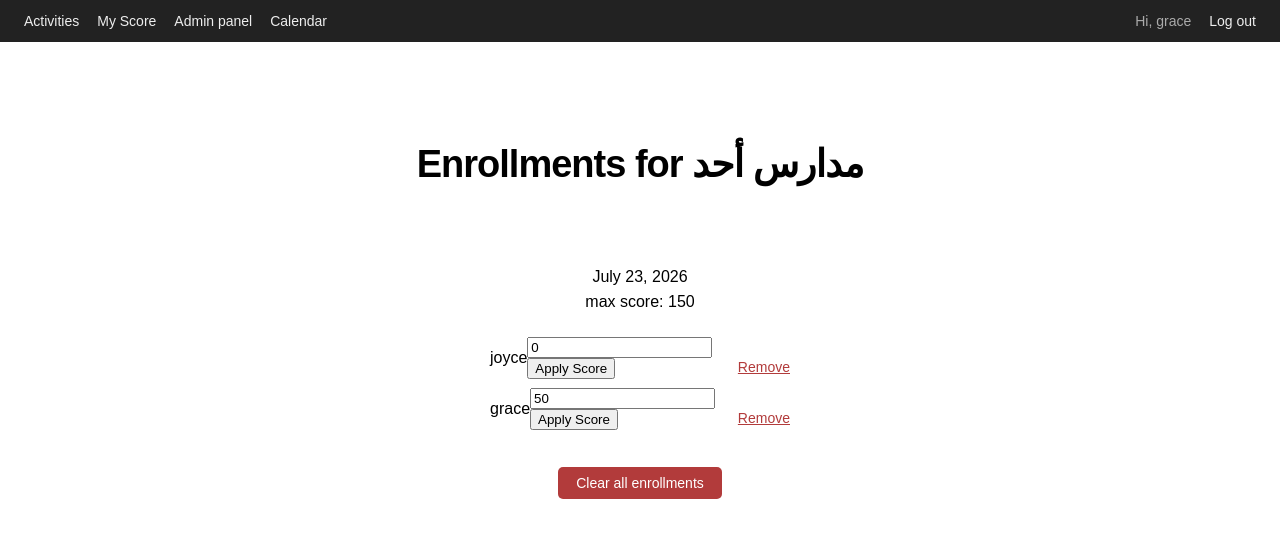
After one commit to Grace-Emad/weeklysite, a Django app: page /admin-panel/activities/1/enrollments/ in a window 1280 px wide. The commit adds this page. Shown: the top 538 px of the page. Run offline with Django 5.2, Linux system fonts and the light colour scheme; a user stored in the database is signed in; data comes from the database, SQL or seed files in the repository; both versions use the stored data as it was after the commit.

Commit message:
fixed score logic and added enrollment page for admins

```diff
--- a/activities/models.py
+++ b/activities/models.py
@@ -24,11 +24,12 @@ def create_or_update_profile(sender, instance, created, **kwargs):
 class Activity(models.Model):
     name = models.CharField(max_length=200)
     description = models.TextField(blank=True)
-    week_date = models.DateField(help_text="Which week/date this activity is for")
-    start_time = models.TimeField(blank=True, null=True, help_text="What time this activity starts")
-    end_time = models.TimeField(blank=True, null=True, help_text="What time this activity ends")
+    week_date = models.DateField()
+    start_time = models.TimeField(blank=True, null=True)
+    end_time = models.TimeField(blank=True, null=True)
     max_participants = models.PositiveIntegerField(default=4)
-    points = models.PositiveIntegerField(default=0, help_text="Points a user earns for enrolling in this activity")
+    points = models.PositiveIntegerField(default=0)
+    is_hidden = models.BooleanField(default=False)
     created_at = models.DateTimeField(auto_now_add=True)
 
     class Meta:
@@ -54,6 +55,7 @@ class Enrollment(models.Model):
     user = models.ForeignKey(User, on_delete=models.CASCADE, related_name='enrollments')
     activity = models.ForeignKey(Activity, on_delete=models.CASCADE, related_name='enrollments')
     enrolled_at = models.DateTimeField(auto_now_add=True)
+    final_score = models.PositiveIntegerField(default=0)
 
     class Meta:
         unique_together = ('user', 'activity')  # can't enroll twice in the same activity
--- a/activities/templates/activities/activity_list.html
+++ b/activities/templates/activities/activity_list.html
@@ -10,7 +10,7 @@
         {% for activity in activities %}
             <div class="act-contents {% if activity.is_full %}full{% endif %}">
                 <p>{{ activity.name }}</p>
-                <p>score: {{ activity.points }}</p>
+                <p>max score: {{ activity.points }}</p>
                 <p class="spots">{{ activity.spots_taken }} / {{ activity.max_participants }} spots filled</p>
 
                 {% if user.is_authenticated %}
--- /dev/null
+++ b/activities/templates/activities/admin_activity_enrollments.html
@@ -0,0 +1,41 @@
+{% extends 'activities/../../../activities/templates/activities/index.html' %}
+
+{% block title %}Enrollments - {{ activity.name }}{% endblock %}
+{% block content %}
+    <h1 class="main-heading">Enrollments for {{ activity.name }}</h1>
+    <p>{{ activity.week_date }}</p>
+    <p>max score: {{ activity.points }}</p>
+
+    <br>
+
+    {% if enrollments %}
+        <ul class="enrolled-list">
+            {% for enrollment in enrollments %}
+                <li>
+                    {{ enrollment.user.username }}
+                    <br>
+                    <form action="{% url 'admin_apply_score' activity.id enrollment.user.id %}" method="post" class="inline-form">
+                        {% csrf_token %}
+                        <input type="number" id="score" name="score" placeholder="150" value="{{ enrollment.final_score }}">
+                        <button type="submit">Apply Score</button>
+                    </form>
+                    <form action="{% url 'admin_activity_remove_enrollment' activity.id enrollment.user.id %}" method="post" class="inline-form">
+                        {% csrf_token %}
+                        <br>
+                        <button type="submit" class="danger-link-button">Remove</button>
+                    </form>
+                <br>
+                </li>
+            {% endfor %}
+        </ul>
+        <form action="{% url 'admin_activity_clear_enrollments' activity.id %}" method="post"
+              onsubmit="return confirm('Remove everyone enrolled in {{ activity.name }}? This can\'t be undone.');">
+            {% csrf_token %}
+            <button type="submit" class="btn danger-btn">Clear all enrollments</button>
+        </form>
+    {% else %}
+        <p>No one is enrolled in this activity yet.</p>
+    {% endif %}
+
+    <p><a href="{% url 'admin_dashboard' %}">&larr; Back to admin panel</a></p>
+{% endblock %}
--- a/activities/templates/activities/my_score.html
+++ b/activities/templates/activities/my_score.html
@@ -12,7 +12,7 @@
             <div class="act-contents">
                 <p>{{ enrollment.activity.name }}</p>
                 <p>{{ enrollment.activity.week_date }}</p>
-                <p>score: {{ enrollment.activity.points }}</p>
+                <p>my score: {{ enrollment.final_score }} / {{ enrollment.activity.points }}</p>
             </div>
         {% empty %}
             <p>You haven't enrolled in any activities yet.</p>
--- a/activities/urls.py
+++ b/activities/urls.py
@@ -16,6 +16,15 @@ urlpatterns = [
     path('admin-panel/activities/new/', views.admin_activity_create, name='admin_activity_create'),
     path('admin-panel/activities/<int:activity_id>/edit/', views.admin_activity_edit, name='admin_activity_edit'),
     path('admin-panel/activities/<int:activity_id>/delete/', views.admin_activity_delete, name='admin_activity_delete'),
+    path('admin-panel/activities/<int:activity_id>/toggle-hidden/', views.admin_activity_toggle_hidden, name='admin_activity_toggle_hidden'),
+    path('admin-panel/activities/<int:activity_id>/enrollments/', views.admin_activity_enrollments,
+         name='admin_activity_enrollments'),
+    path('admin-panel/activities/<int:activity_id>/enrollments/clear/', views.admin_activity_clear_enrollments,
+         name='admin_activity_clear_enrollments'),
+    path('admin-panel/activities/<int:activity_id>/enrollments/<int:user_id>/remove/',
+         views.admin_activity_remove_enrollment, name='admin_activity_remove_enrollment'),
+    path('admin-panel/activities/<int:activity_id>/enrollments/<int:user_id>/apply-score/',
+         views.admin_apply_score, name='admin_apply_score'),
     path('admin-panel/accounts/', views.admin_account_list, name='admin_account_list'),
     path('admin-panel/accounts/new/', views.admin_account_create, name='admin_account_create'),
     path('admin-panel/accounts/<int:user_id>/', views.admin_account_detail, name='admin_account_detail'),
--- a/activities/views.py
+++ b/activities/views.py
@@ -19,6 +19,13 @@ def _redirect_back(request, default='activity_list'):
         return redirect(next_url)
     return redirect(default)
 
+def _remove_enrollment(user, activity):
+    deleted, _ = Enrollment.objects.filter(user=user, activity=activity).delete()
+    if deleted:
+        profile = user.profile
+        profile.save()
+    return bool(deleted)
+
 # ---------- User-facing views ----------
 
 def activity_list(request):
@@ -26,7 +33,7 @@ def activity_list(request):
     Shows every activity, how many spots are taken/left. Anyone can view
     this page - only enrolling/leaving/viewing score requires login.
     """
-    activities = Activity.objects.all()
+    activities = Activity.objects.filter(is_hidden=False)
     my_enrolled_ids = set()
     if request.user.is_authenticated:
         my_enrolled_ids = set(
@@ -52,9 +59,8 @@ def enroll(request, activity_id):
         else:
             Enrollment.objects.create(user=request.user, activity=activity)
             profile = request.user.profile
-            profile.score += activity.points
             profile.save()
-            messages.success(request, f"You're enrolled in {activity.name}! +{activity.points} points")
+            messages.success(request, f"You're enrolled in {activity.name}!")
 
     return redirect('activity_list')
 
@@ -66,10 +72,6 @@ def unenroll(request, activity_id):
 
     if request.method == 'POST':
         deleted, _ = Enrollment.objects.filter(user=request.user, activity=activity).delete()
-        if deleted:
-            profile = request.user.profile
-            profile.score = max(profile.score - activity.points, 0)
-            profile.save()
         messages.info(request, f"You've left {activity.name}.")
 
     return redirect('activity_list')
@@ -86,8 +88,7 @@ def my_score(request):
         'my_enrollments': my_enrollments,
     })
 
-def calendar(request):
-    return render(request, 'activities/calendar.html');
+
 
 @login_required
 def activity_details(request, activity_id):
@@ -109,7 +110,8 @@ def admin_dashboard(request):
     activities = Activity.objects.all()
     return render(request, 'activities/admin_dashboard.html', {'activities': activities})
 
-
+def calendar(request):
+    return render(request, 'activities/calendar.html')
 @staff_required
 def admin_activity_create(request):
     if request.method == 'POST':
@@ -143,6 +145,13 @@ def admin_activity_edit(request, activity_id):
         'form': form, 'title': f'Edit {activity.name}',
     })
 
+@staff_required
+def admin_activity_toggle_hidden(request, activity_id):
+    activity = get_object_or_404(Activity, id=activity_id)
+    if request.method == 'POST':
+        activity.is_hidden = not activity.is_hidden
+        activity.save()
+    return redirect('admin_dashboard')
 
 @staff_required
 def admin_activity_delete(request, activity_id):
@@ -240,3 +249,64 @@ def admin_account_delete(request, user_id):
         'object_label': account.username,
         'cancel_url': 'admin_account_list',
     })
+
+@staff_required
+def admin_activity_enrollments(request, activity_id):
+    activity = get_object_or_404(Activity, id=activity_id)
+    enrollments = Enrollment.objects.filter(activity=activity).select_related('user')
+
+
+    return render(request, 'activities/admin_activity_enrollments.html', {
+        'activity': activity,
+        'enrollments': enrollments,
+    })
+
+
+@staff_required
+def admin_activity_remove_enrollment(request, activity_id, user_id):
+    activity = get_object_or_404(Activity, id=activity_id)
+    account = get_object_or_404(User, id=user_id)
+
+    if request.method == 'POST':
+        if _remove_enrollment(account, activity):
+            messages.info(request, f"Removed {account.username} from {activity.name}.")
+
+    return redirect('admin_activity_enrollments', activity_id=activity.id)
+
+def admin_activity_clear_enrollments(request, activity_id):
+    """Removes everyone enrolled in an activity at once - e.g. to reuse it next week."""
+    activity = get_object_or_404(Activity, id=activity_id)
+
+    if request.method == 'POST':
+        enrolled_users = list(User.objects.filter(enrollments__activity=activity))
+        for account in enrolled_users:
+            _remove_enrollment(account, activity)
+        messages.info(request, f"Cleared all enrollments for {activity.name}.")
+
+    return redirect('admin_activity_enrollments', activity_id=activity.id)
+
+@staff_required
+def admin_apply_score(request, activity_id, user_id):
+    activity = get_object_or_404(Activity, id=activity_id)
+    account = get_object_or_404(User, id=user_id)
+    enrollment = get_object_or_404(Enrollment, activity=activity, user=account)
+
+    if request.method == 'POST':
+        raw_score = request.POST.get('score')
+
+        if raw_score:
+            profile, _ = Profile.objects.get_or_create(user=account)
+            if(enrollment.final_score == 0):
+                profile.score += int(raw_score)
+            else:
+                profile.score -= enrollment.final_score
+                profile.score += int(raw_score)
+
+            profile.save()
+            enrollment.final_score = int(raw_score)
+            enrollment.save()
+            messages.info(request, "Score applied.")
+        else:
+            messages.info(request, f"Invalid score.")
+
+    return redirect('admin_activity_enrollments', activity_id=activity.id)
--- a/static/activities/style.css
+++ b/static/activities/style.css
@@ -239,3 +239,55 @@ header nav a:hover, header nav .link-button:hover {
     padding-bottom: 10rem;
     margin-bottom: 20rem;
 }
+
+.detail-card {
+    max-width: 400px;
+    margin: 2rem auto;
+}
+
+.enrolled-list {
+    max-width: 300px;
+    margin: 0 auto 2rem;
+    text-align: left;
+}
+
+.enrolled-list li {
+    padding: 4px 0;
+    border-bottom: 1px solid #ffffff;
+}
+
+
+
+/* ---- added: hide toggle, enrollment management ---- */
+
+.inline-form {
+    display: inline-block;
+    margin: 0;
+}
+
+.link-button-dark {
+    background: none;
+    border: none;
+    cursor: pointer;
+    font-size: 14px;
+    color: #222;
+    text-decoration: underline;
+    padding: 0;
+    margin-right: 12px;
+}
+
+.danger-link-button {
+    background: none;
+    border: none;
+    cursor: pointer;
+    font-size: 14px;
+    color: #b23b3b;
+    text-decoration: underline;
+    padding: 0;
+}
+
+.enrolled-list li {
+    display: flex;
+    justify-content: space-between;
+    align-items: center;
+}
--- a/weeklysite/settings.py
+++ b/weeklysite/settings.py
@@ -13,9 +13,9 @@ BASE_DIR = Path(__file__).resolve().parent.parent
 SECRET_KEY = 'wiRAhXNTWI9SVG4MO8cc9wnIcHysckIUhAfGUJZyLJtvLt0Ui1tiTBKI8hL7ZyBR-Bs'
 
 # SECURITY WARNING: don't run with DEBUG = True in production.
-DEBUG = False
-ALLOWED_HOSTS = ['grace242.pythonanywhere.com'] # tighten this before deploying for real
-
+DEBUG = True
+ALLOWED_HOSTS = ['*'] # tighten this before deploying for real
+# grace242.pythonanywhere.com
 
 INSTALLED_APPS = [
     'django.contrib.auth',
```
Also changed, not shown: activities/templates/activities/admin_dashboard.html (+25 -0 lines), db.sqlite3.
